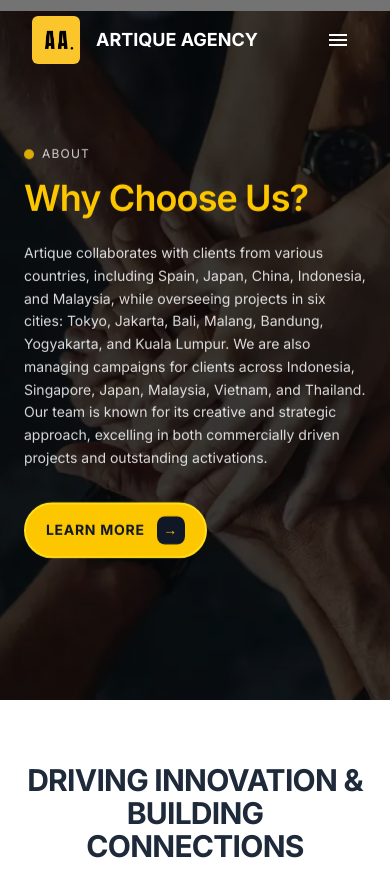
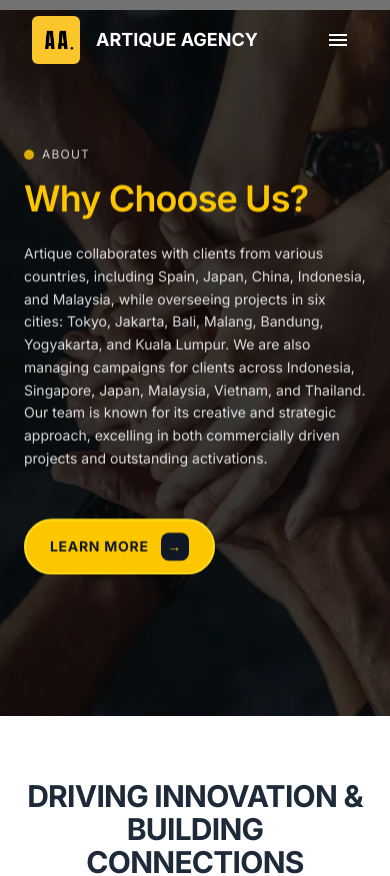
Before and after one commit to bruteforce10/artique-agency, a Next.js app: page /en/about-us in a window 390 px wide. Shown: the top 876 px of the page. Built offline with nearby package versions, Linux system fonts and the light colour scheme.

Commit message:
Refactor CaseStudiesSection, ContentHero, HeroSection, ProjectSection, and WhyChooseUs components: Adjusted button styles for consistency, improved layout responsiveness, and replaced anchor tags with ButtonArrow component for enhanced user experience.

```diff
--- a/components/CaseStudiesSection.jsx
+++ b/components/CaseStudiesSection.jsx
@@ -327,7 +327,7 @@ const CaseStudiesSection = () => {
                 return prev - 1;
               });
             }}
-            className="absolute left-4 top-1/2 -translate-y-1/2 w-10 h-10 bg-black/50 backdrop-blur-sm rounded-full flex items-center justify-center text-white hover:bg-black/70 transition-colors z-20"
+            className="absolute left-4 lg:top-20 md:top-16 top-24 w-10 h-10 bg-black/50 backdrop-blur-sm rounded-full flex items-center justify-center text-white hover:bg-black/70 transition-colors z-2"
             aria-label="Previous slide"
           >
             <ChevronLeft className="w-6 h-6" />
@@ -344,7 +344,7 @@ const CaseStudiesSection = () => {
                 return prev + 1;
               });
             }}
-            className="absolute right-4 top-1/2 -translate-y-1/2 w-10 h-10 bg-black/50 backdrop-blur-sm rounded-full flex items-center justify-center text-white hover:bg-black/70 transition-colors z-20"
+            className="absolute right-4 lg:top-20 md:top-16 top-24 w-10 h-10 bg-black/50 backdrop-blur-sm rounded-full flex items-center justify-center text-white hover:bg-black/70 transition-colors z-2"
             aria-label="Next slide"
           >
             <ChevronRight className="w-6 h-6" />
--- a/components/ContentHero.jsx
+++ b/components/ContentHero.jsx
@@ -27,7 +27,7 @@ export default function ContentHero() {
             initial={{ opacity: 0, y: 20 }}
             animate={{ opacity: 1, y: 0 }}
             transition={{ duration: 0.8, delay: 0.2, ease: [0.22, 1, 0.36, 1] }}
-            className="text-white/80 sm:text-md text-sm mb-6 sm:mb-8 max-w-2xl mx-auto lg:mx-0 px-4 sm:px-0 leading-relaxed"
+            className="text-white/80 text-md mb-6 sm:mb-8 max-w-2xl mx-auto lg:mx-0 px-4 sm:px-0 leading-relaxed"
           >
             At Artique, we believe that creativity has no bounds, and we are
             committed to helping our clients unlock the full potential of their
--- a/components/HeroSection.jsx
+++ b/components/HeroSection.jsx
@@ -3,6 +3,7 @@ import React, { useEffect, useRef, useState, useCallback } from "react";
 import { cn } from "@/lib/utils";
 import { motion, useScroll, useTransform } from "motion/react";
 import { useNavbarSection } from "./NavbarContext";
+import ButtonArrow from "./ui/ButtonArrow";
 
 /**
  * HeroSection component dengan:
@@ -181,24 +182,12 @@ export default function HeroSection({
           )}
 
           {description && (
-            <p className="mt-6 max-sm:text-sm text-white/85 leading-relaxed text-base max-w-2xl">
+            <p className="mt-6 max-sm:text-sm mb-12 text-white/85 leading-relaxed text-base max-w-2xl">
               {description}
             </p>
           )}
 
-          {button && (
-            <a
-              href={button.href}
-              className="inline-flex items-center gap-3 mt-8 text-sm font-bold uppercase tracking-wider bg-yellow-400 text-gray-900 px-5 py-3 rounded-full border-2 border-yellow-300 hover:bg-yellow-300 transition-colors"
-            >
-              {button.text}
-              {button.icon && (
-                <span className="inline-flex w-7 h-7 items-center justify-center bg-gray-900 text-yellow-400 rounded-md">
-                  {button.icon}
-                </span>
-              )}
-            </a>
-          )}
+          {button && <ButtonArrow href={button.href} text={button.text} />}
 
           {children}
         </motion.div>
--- a/components/ProjectSection.jsx
+++ b/components/ProjectSection.jsx
@@ -7,6 +7,8 @@ import {
   ScrollVelocityRow,
 } from "@/components/ui/scroll-based-velocity";
 import { useNavbarSection } from "./NavbarContext";
+import Link from "next/link";
+import ButtonArrow from "./ui/ButtonArrow";
 
 const clients = [
   { name: "Erspo", logo: "/logo-clients/erspo.avif" },
@@ -107,15 +109,7 @@ export default function ProjectSection() {
           <p className="text-sm sm:text-base mb-6">
             Trusted by leading brands across Southeast Asia
           </p>
-          <a
-            href="#contact"
-            className="inline-flex items-center gap-3 text-sm font-bold uppercase tracking-wider bg-yellow-400 text-gray-900 px-6 py-3 rounded-full border-2 border-yellow-300 hover:bg-yellow-300 transition-colors"
-          >
-            Become a Partner
-            <span className="inline-flex w-7 h-7 items-center justify-center bg-gray-900 text-yellow-400 rounded-md">
-              →
-            </span>
-          </a>
+          <ButtonArrow href="#contact" text="Become a Partner" />
         </motion.div>
       </div>
     </section>
--- a/components/WhyChooseUs.jsx
+++ b/components/WhyChooseUs.jsx
@@ -24,7 +24,6 @@ export default function WhyChooseUs({
       button={{
         href: "#learn-more",
         text: "Learn more",
-        icon: "→",
       }}
       contentClassName="py-24 sm:py-28 lg:py-32"
       parallaxConfig={{
--- /dev/null
+++ b/components/ui/ButtonArrow.jsx
@@ -0,0 +1,18 @@
+import React from "react";
+import Link from "next/link";
+
+const ButtonArrow = ({ href, text }) => {
+  return (
+    <Link
+      href={href}
+      className="inline-flex items-center gap-3 text-sm font-bold uppercase tracking-wider bg-yellow-400 text-gray-900 px-6 py-3 rounded-full border-2 border-yellow-300 hover:bg-yellow-300 transition-colors"
+    >
+      {text}
+      <span className="inline-flex w-7 h-7 items-center justify-center bg-gray-900 text-yellow-400 rounded-md">
+        →
+      </span>
+    </Link>
+  );
+};
+
+export default ButtonArrow;
```
